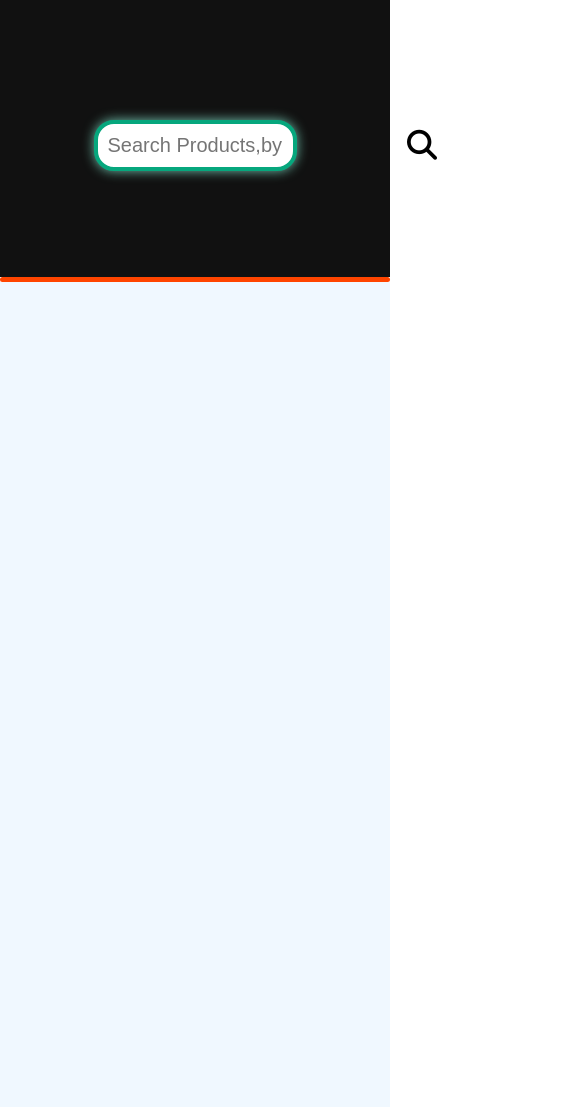
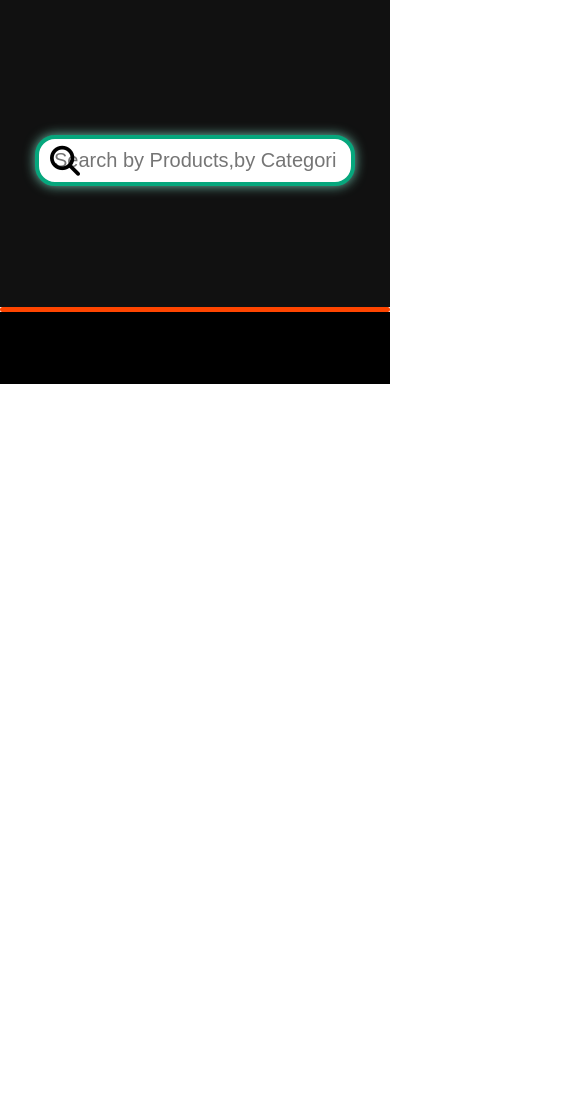
Before and after one commit to Jugaljogi05/Mini_project, a plain HTML site: page index.html in a window 390 px wide. Shown: the part 460-1567 px from the top of the page, 585 px wide, since content can reach past the window. After the commit the page ends 844 px from the top, so only its background shows below. Drawn offline with Linux system fonts and the light colour scheme.

Commit message:
Fixed the search icon and FAQs section

```diff
--- a/index.css
+++ b/index.css
@@ -5,7 +5,22 @@
   scroll-behavior: smooth;
 }
 
+html, body {
+  height: 100%;
+  margin: 0;
+  overflow-x: hidden;
+  overflow-y: auto;
+  scroll-behavior: smooth;
+}
 
+.container {
+  height: 100%;
+
+}
+
+section{
+    scroll-snap-align: start;
+}
 .outer{
     height: 450px;
     width: 100%;
@@ -126,20 +141,23 @@ h1{
     margin: 100px 0px 0px 450px;
 }
 
-i{
-    padding: 2px 2px;
-}
+
 
 .bottom{
+    display: flex;
+    justify-content: center;
     background: #111;
     padding: 20px;
     padding-bottom: 106px;
 }
 
 .search-bar{
+     position: relative;
     display: flex;
-    justify-content:center;
+    align-items: center;
+    padding: 15px;
 
+    overflow: hidden;
     margin-top: 110px;
     align-items: center;
 
@@ -149,26 +167,30 @@ i{
 }
 
 .search-bar i {
-  position: absolute;
+        position: absolute;
+        padding-left: 15px;
 
-  left: 405px;
-  top: 605px;
-  transform: translateY(-50%);
+     align-items: left;
+
   color: black;
   font-size: 30px;
   pointer-events: none;
   font-weight: 700;
 }
 
-input{
-    width: 50%;
-    padding: 10px 10px;
+.search-bar input{
+
+    width: 900px;
+     padding: 10px 15px;
     border-radius:20px ;
     border: 4px solid #06a77d;
     animation: glow 3s infinite linear;
     text-align: center;
     font-size: 20px;
     outline: none;
+
+
+
 
 
 }
@@ -186,15 +208,15 @@ hr{
     border-radius: 5px;
 }
 
-.page-2{
-    height: 100vh;
-    background: aliceblue;
-}
+
 
 .faq-card {
   background: #000;
   color: #fff;
   width: 100%;
+  height:1000px;
+  scroll-snap-align: start;
+  min-height: 100vh;
 
 }
 
@@ -209,7 +231,6 @@ h2{
 
 
 
-/* Heading */
 .faq-card h2 {
   text-align: center;
 
@@ -218,7 +239,7 @@ h2{
     font-size: 40px;
 }
 
-/* Question button */
+
 .faq-question {
   width: 98%;
   background: #111;
@@ -227,7 +248,7 @@ h2{
   margin: 10px;
   padding: 1rem;
   cursor: pointer;
-  font-size: 1.1rem;
+  font-size: 1.3rem;
   color: #fff;
   display: flex;
   justify-content: space-between;
@@ -240,7 +261,7 @@ h2{
   box-shadow: 0 0 10px rgba(255,255,255,0.2);
 }
 
-/* Answer box (hidden by default) */
+
 .faq-answer {
   max-height: 0;
   overflow: hidden;
@@ -249,7 +270,7 @@ h2{
   padding: 0 1rem;
 }
 
-/* Active state */
+
 .faq-item.active .faq-answer {
   max-height: 200px;
   padding: 1rem;
--- a/index.html
+++ b/index.html
@@ -10,17 +10,20 @@
 
 </head>
 <body>
+    <div class="container">
     <section>
 
         <div class = "header">
 
             <div class="logo">
-                <img src="paper-fold-rupee.svg">
+                <img src="shopping-bag.png">
+                <h6 class="name">ValueVault</h6>
             </div>
             <div class="middle">
             <div class="about"> <i class="fa-solid fa-circle-info"></i><a href="#">About</a></div>
             <div class="home"><i class="fa-solid fa-house"></i><a href="#">Home</a></div>
             <div class="contact-us"><i class="fa-solid fa-envelope"></i><a href="#">Contact Us</a></div>
+            <div class="contact-us"><i class="fa-solid fa-circle-question"></i><a href="#">FAQs</a></div>
             </div>
             <div class="log-in">
                 <button class="log"><i class="fa-solid fa-right-to-bracket"></i>Log in</button>
@@ -37,20 +40,77 @@
         <div class="bottom">
             <div class="search-bar">
             <i class="fa fa-search"></i>
-            <input type="text" placeholder="Search Products,by Categories...">
+            <input type="text" placeholder="Search by Products,by Categories,by Genres...">
 
         </div>
         </div>
 
     </section>
         <hr>
-<section class="page-2">
-    <div class="ranking">
 
+<section class="faq-card">
+  <h2>Frequently Asked Questions</h2>
+
+  <div class="faq-item">
+    <button class="faq-question">
+      <span>What is ValueVault</span>
+      <span class="toggle">+</span>
+    </button>
+    <div class="faq-answer">
+      <p>ValueVault is a price comparison platform that helps you find the best deals by comparing prices of products across multiple online stores.</p>
     </div>
+  </div>
 
+  <div class="faq-item">
+    <button class="faq-question">
+      <span>How does it work?</span>
+      <span class="toggle">+</span>
+    </button>
+    <div class="faq-answer">
+      <p>Simply search for a product, and we’ll show you a list of prices, offers, and sellers in one place — so you can choose the best deal.</p>
+    </div>
+  </div>
+
+  <div class="faq-item">
+    <button class="faq-question">
+      <span>Do I need to pay to use this website?</span>
+      <span class="toggle">+</span>
+    </button>
+    <div class="faq-answer">
+      <p>No. Our service is completely free for users. You can browse, compare, and choose without any extra charges.</p>
+    </div>
+  </div>
+
+  <div class="faq-item">
+    <button class="faq-question">
+      <span>Do I need to pay to use this website?</span>
+      <span class="toggle">+</span>
+    </button>
+    <div class="faq-answer">
+      <p>No. Our service is completely free for users. You can browse, compare, and choose without any extra charges.</p>
+    </div>
+  </div>
+
+  <div class="faq-item">
+    <button class="faq-question">
+      <span>Are the prices always accurate?</span>
+      <span class="toggle">+</span>
+    </button>
+    <div class="faq-answer">
+      <p>We regularly update prices from our partner stores. However, since prices and availability change quickly, we recommend double-checking on the seller’s website before making a purchase.</p>
+    </div>
+  </div>
+
+  <div class="faq-item">
+    <button class="faq-question">
+      <span>Do you sell products directly?</span>
+      <span class="toggle">+</span>
+    </button>
+    <div class="faq-answer">
+      <p>No, we don’t sell products. We only provide comparisons. Once you choose a product, you’ll be redirected to the seller’s website to complete the purchase.</p>
+    </div>
+  </div>
 </section>
-
-
+ </div>
 </body>
 </html>
```
